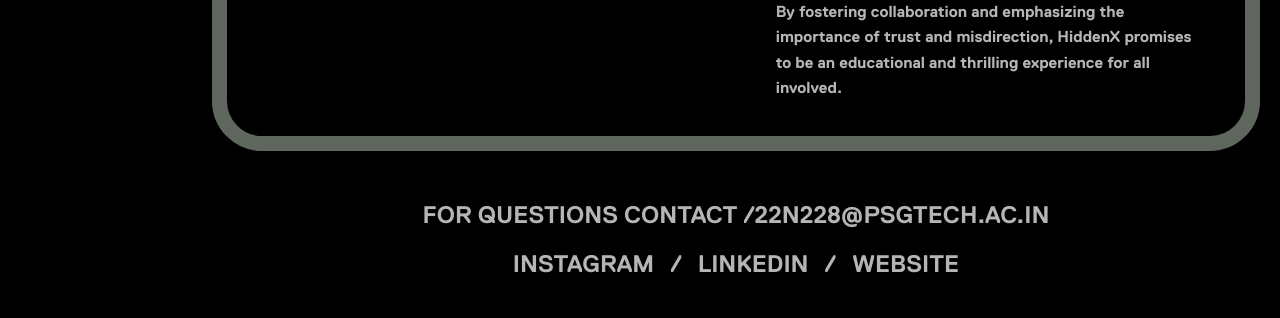
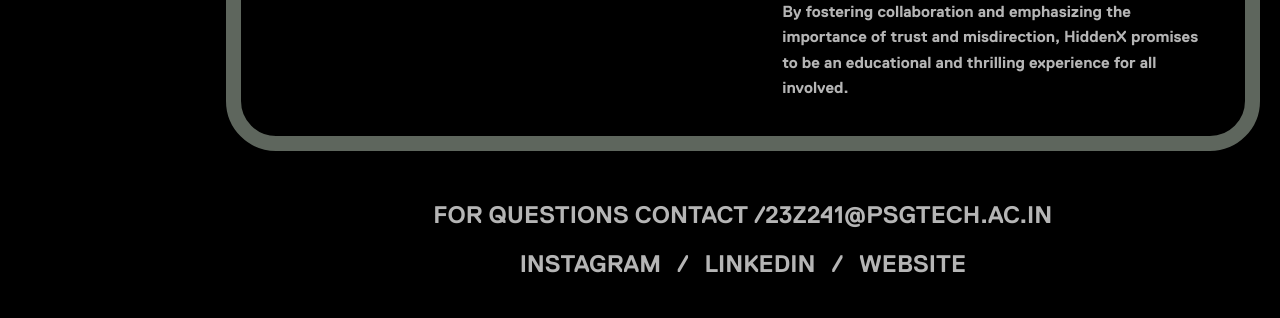
Before and after one commit to theeye-network/hiddenx-registrations, a Flask app: page / in a window 1280 px wide. Shown: the part 2622-2940 px from the top of the page. After the commit the page ends 2895 px from the top, so only its background shows below. Run offline with Flask 3, Linux system fonts and the light colour scheme; some libraries are stand-ins or nearby versions.

Commit message:
Update regPage.html

```diff
--- a/templates/regPage.html
+++ b/templates/regPage.html
@@ -1,4 +1,4 @@
-<!DOCTYPE html>
+2<!DOCTYPE html>
 <html lang="en">
 <head>
     <meta charset="UTF-8">
@@ -98,7 +98,7 @@
             <BR/>
 
             <div class="footer">
-                <p>FOR QUESTIONS CONTACT /22N228@PSGTECH.AC.IN</p>
+                <p>FOR QUESTIONS CONTACT /23Z241@PSGTECH.AC.IN</p>
                 <div class="footer-links">
                     <a href="#">INSTAGRAM</a> /
                     <a href="#">LINKEDIN</a> /
```
